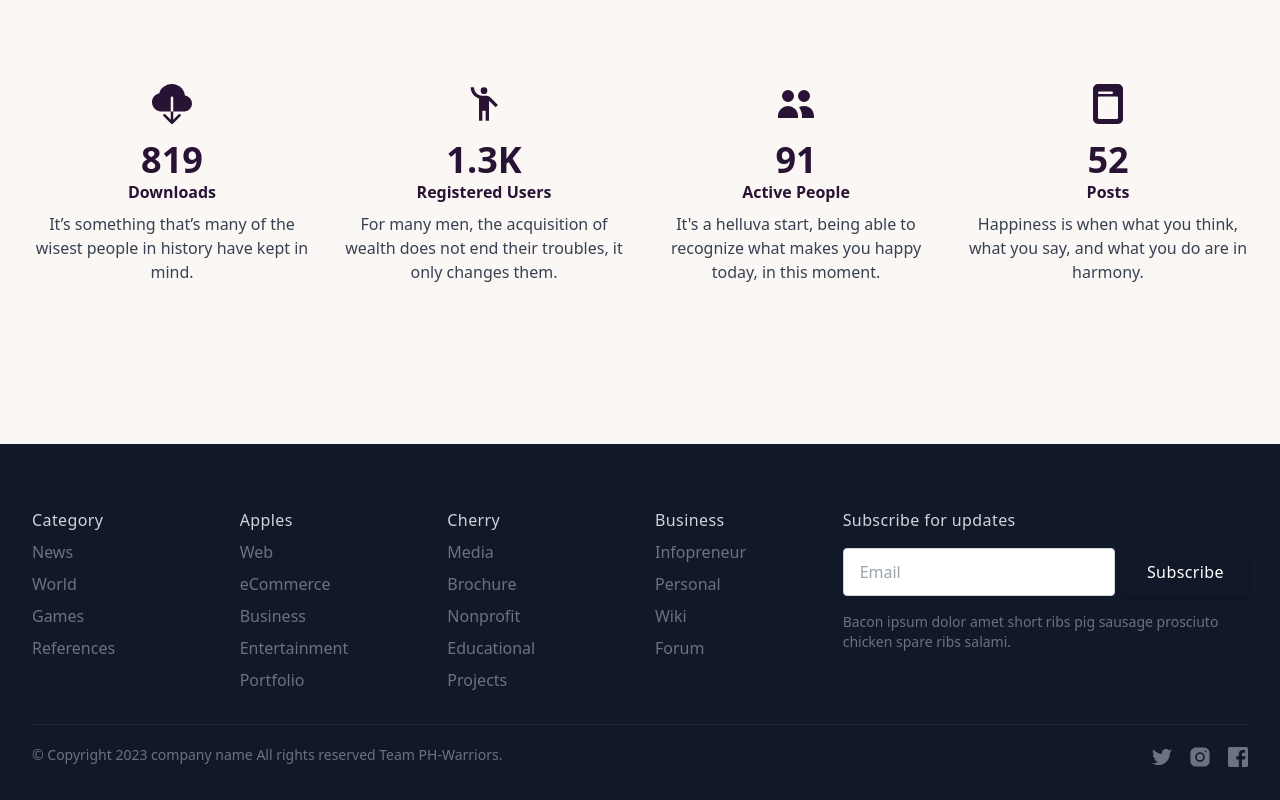
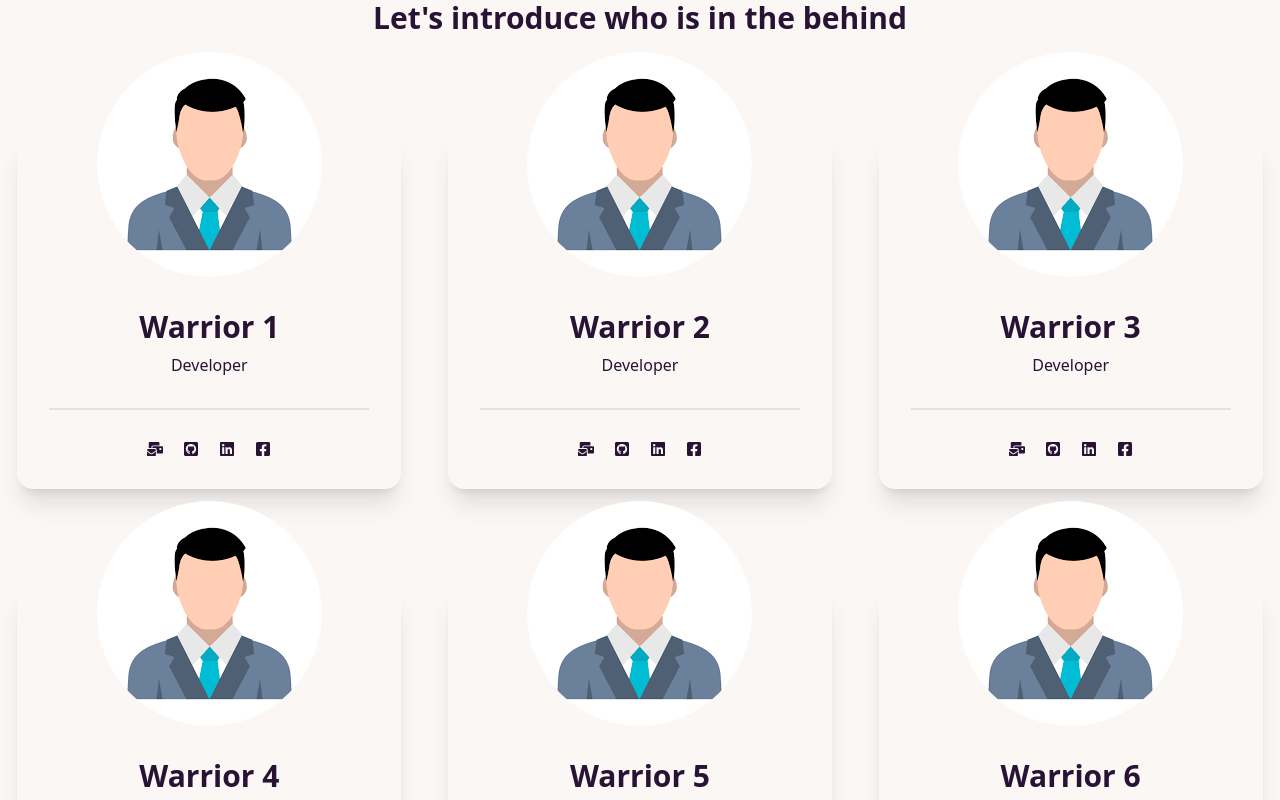
Before and after one commit to mdelwarhossain/endgame-final-project, a React (Create React App) app in the folder client/: page / in a window 1280 px wide. Shown: the part 1160-1960 px from the top of the page. Built offline with nearby package versions, Linux system fonts and the light colour scheme.

Commit message:
responsive community section added

```diff
--- a/client/src/App.tsx
+++ b/client/src/App.tsx
@@ -4,6 +4,7 @@ import './App.css';
 import Footer from './Pages/Footer/Footer';
 import About from './Pages/Home/AboutUs/About';
 import Banner from './Pages/Home/Banner/Banner';
+import Members from './Pages/Home/Community/Members';
 
 import Navbar from './Pages/Navbar/Navbar';
 import Statistics from './Pages/Statistics/Statistics';
@@ -14,9 +15,9 @@ function App() {
       <Navbar/>
       <Banner/>
       <About/>
+      <Members></Members>
       <Statistics/>
       <Footer/>
-
     </div>
   );
 }
--- /dev/null
+++ b/client/src/Pages/Home/Community/Member.tsx
@@ -0,0 +1,37 @@
+import React from 'react';
+import { FaFacebookSquare, FaGithubSquare, FaLinkedin, FaMailBulk } from 'react-icons/fa';
+import image from '../../../assets/user.png'
+
+
+type MemberProps = {
+    warrior: {
+        name: string;
+        role: string;
+        img: string;
+    }
+}
+const Member = ({ warrior }: MemberProps) => {
+    return (
+        <div className='my-10'>
+            <div className="card w-96 bg-base-100 shadow-xl mx-auto text-center">
+                <div className="">
+                    <img className='mx-auto rounded-full -mt-20' src={image} alt='' />
+                </div>
+                <div className="card-body">
+                    <h2 className="text-3xl font-semibold text-center">{warrior.name}</h2>
+                    <p className='text-center'>{warrior.role}</p>
+                    <div className="divider"></div>
+                    <div className='flex justify-center gap-5'>
+                        <FaMailBulk></FaMailBulk>
+                        <FaGithubSquare></FaGithubSquare>
+                        <FaLinkedin></FaLinkedin>
+                        <FaFacebookSquare></FaFacebookSquare>
+                    </div>
+                </div>
+
+            </div>
+        </div>
+    );
+};
+
+export default Member;
--- /dev/null
+++ b/client/src/Pages/Home/Community/Members.tsx
@@ -0,0 +1,52 @@
+import React from 'react';
+import Member from './Member';
+const warriors = [
+    {
+        name: 'Warrior 1',
+        role: 'Developer',
+        img: ''
+    },
+    {
+        name: 'Warrior 2',
+        role: 'Developer',
+        img: ''
+    },
+    {
+        name: 'Warrior 3',
+        role: 'Developer',
+        img: ''
+    },
+    {
+        name: 'Warrior 4',
+        role: 'Developer',
+        img: ''
+    },
+    {
+        name: 'Warrior 5',
+        role: 'Developer',
+        img: ''
+    },
+    {
+        name: 'Warrior 6',
+        role: 'Developer',
+        img: ''
+    },
+]
+
+const Members = () => {
+    return (
+        <div className='my-12 mx-auto'>
+        <h1 className='text-3xl font-bold text-center mb-14'>Let's introduce who is in the behind</h1>
+            <div className='grid grid-cols-1 md:grid-cols-2 lg:grid-cols-3 gap-3'>
+            {
+                warriors.map((warrior, idx) => <Member
+                    key={idx}
+                    warrior={warrior}
+                ></Member>)
+            }
+        </div>
+        </div>
+    );
+};
+
+export default Members;
```
Also changed, not shown: client/src/assets/user.png (added).
